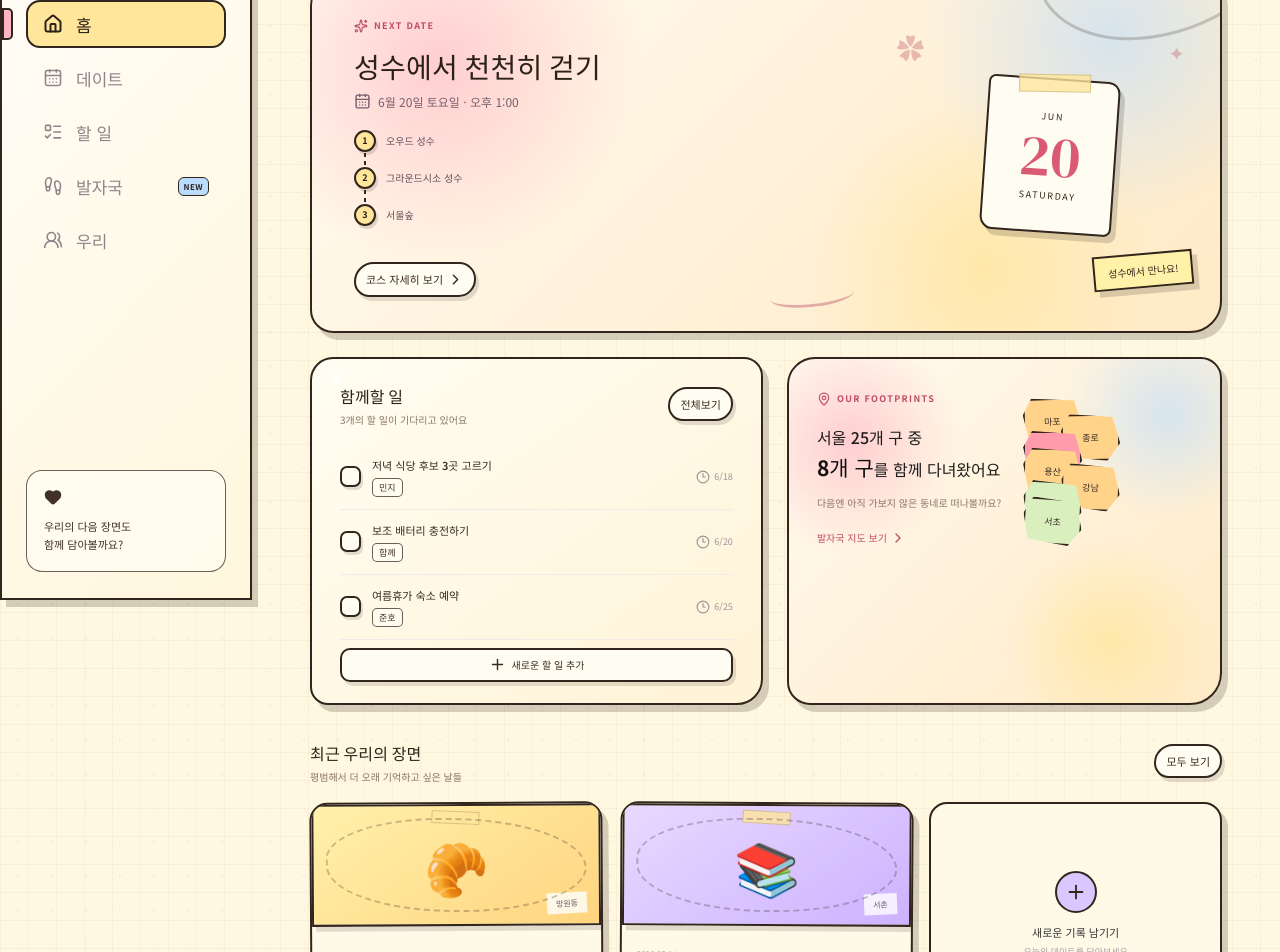
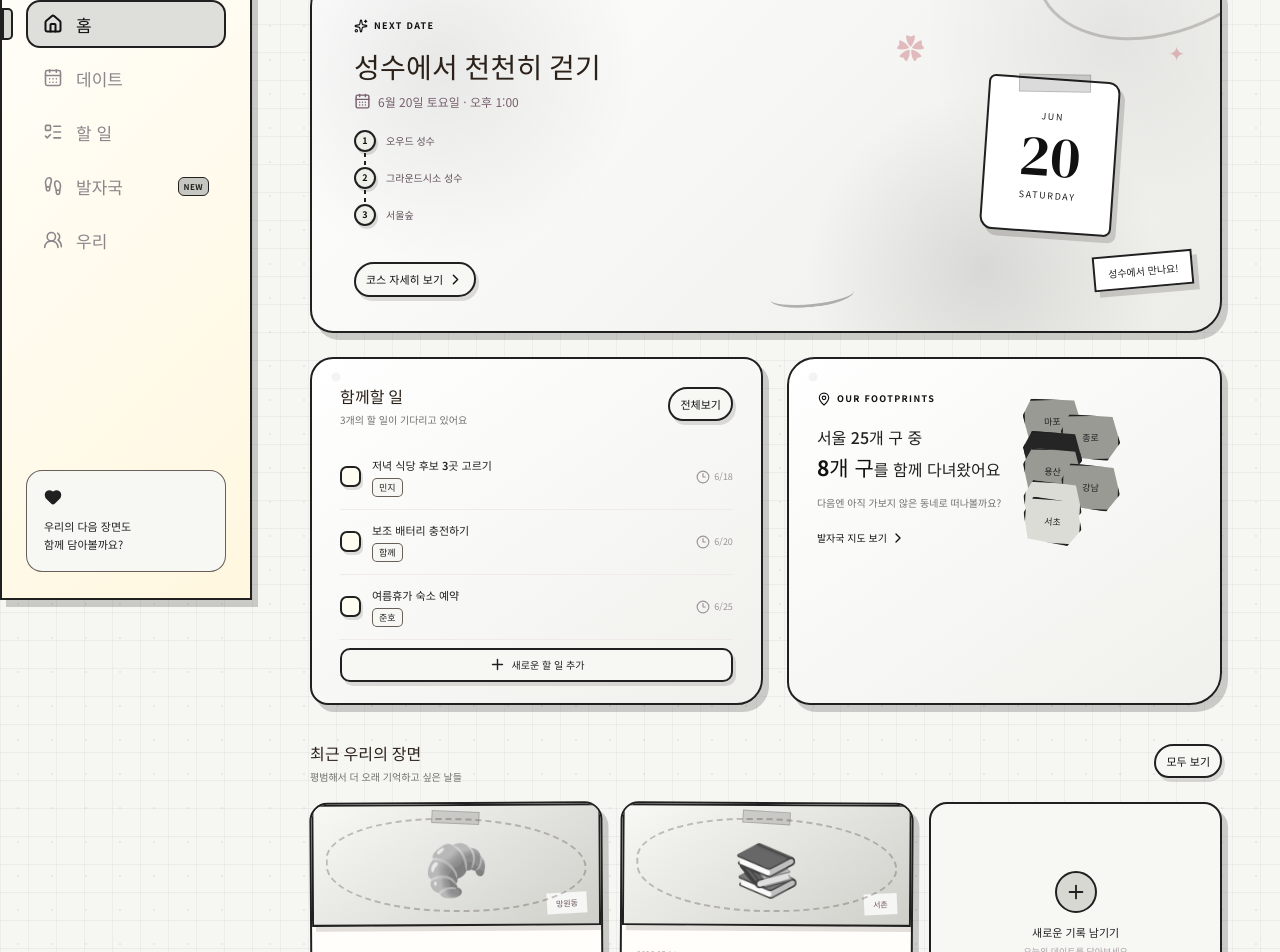
Before and after one commit to yejinrla/dateum, a React (Vite) app: page / in a window 1280 px wide. Shown: the part 200-1152 px from the top of the page. Built offline with nearby package versions, Linux system fonts and the light colour scheme; a web font is replaced by a local one.

Commit message:
Switch sketch theme to monochrome

```diff
--- a/src/styles.css
+++ b/src/styles.css
@@ -1326,3 +1326,275 @@ textarea {
     font-size: 11px;
   }
 }
+
+/* Black-and-white sketch theme */
+:root {
+  color: #202020;
+  background: #f6f6f2;
+  --plum: #222;
+  --plum-deep: #111;
+  --rose: #1f1f1f;
+  --rose-dark: #111;
+  --blush: #ededeb;
+  --cream: #fbfbf7;
+  --ink: #202020;
+  --muted: #70706c;
+  --line: #222;
+  --paper: #fffefa;
+  --paper-deep: #eeeeea;
+  --sketch: #202020;
+  --marker-pink: #d9d9d4;
+  --marker-yellow: #efefea;
+  --marker-blue: #c7c7c2;
+  --marker-green: #e3e3df;
+  --marker-lilac: #d0d0cb;
+  --white: #fff;
+  --shadow: 6px 7px 0 rgba(0, 0, 0, 0.18);
+}
+
+body,
+.main {
+  background:
+    radial-gradient(circle at 18px 22px, rgba(0, 0, 0, 0.055) 0 1.3px, transparent 1.4px),
+    linear-gradient(90deg, rgba(0, 0, 0, 0.04) 1px, transparent 1px),
+    linear-gradient(180deg, rgba(0, 0, 0, 0.04) 1px, transparent 1px),
+    #f6f6f2;
+  background-size: 34px 34px, 28px 28px, 28px 28px, auto;
+}
+
+.hero-card,
+.course-detail-hero,
+.todo-summary,
+.couple-hero,
+.footprint-preview,
+.conquest-card {
+  background:
+    radial-gradient(circle at 14% 24%, rgba(0, 0, 0, 0.08), transparent 24%),
+    radial-gradient(circle at 88% 16%, rgba(0, 0, 0, 0.06), transparent 22%),
+    radial-gradient(circle at 74% 82%, rgba(0, 0, 0, 0.1), transparent 24%),
+    linear-gradient(135deg, #fff, #ecece8);
+  color: #202020;
+}
+
+.card,
+.course-schedule-card,
+.course-info-card,
+.course-todo-card,
+.map-card,
+.selected-district,
+.top-districts,
+.national-footprints,
+.modal {
+  background:
+    radial-gradient(circle at 24px 18px, rgba(0, 0, 0, 0.045) 0 4px, transparent 5px),
+    linear-gradient(145deg, #fff, #f0f0ec);
+}
+
+.brand-mark,
+.primary-button,
+.detail-title-actions > button,
+.course-empty-route button,
+.completed .check-button,
+.province-grid button.visited,
+.toast {
+  color: #fff;
+  background:
+    linear-gradient(145deg, rgba(255, 255, 255, 0.18), transparent),
+    #111;
+}
+
+.primary-button:hover {
+  background: #000;
+}
+
+.secondary-button,
+.add-row-button,
+.text-button,
+.section-title button,
+.date-detail-button,
+.filter-tabs button,
+.segmented-control button,
+.province-grid button,
+.couple-pill,
+.side-quote,
+.place-chips span,
+.course-empty-route,
+.place-note,
+.modal-header button,
+.modal-body input,
+.modal-body select,
+.modal-body textarea,
+.assignee,
+.assignee.pink,
+.course-note-card,
+.course-detail-status,
+.detail-title-actions > strong,
+.district-history > div,
+.district-title > div,
+.top-districts button > span,
+.setting-card,
+.new-memory-card {
+  background: #f7f7f4;
+  color: #202020;
+}
+
+.filter-tabs button.active,
+.segmented-control button.active,
+.nav-button.active,
+.status.upcoming,
+.status.done {
+  color: #111;
+  background: #dededa;
+}
+
+.eyebrow,
+.soft-label,
+.soft-label.peach,
+.inline-link,
+.selected-label,
+.detail-section-title span,
+.detail-card-label,
+.national-footprints-heading span,
+.national-footprints-heading strong,
+.summary-copy > span,
+.summary-copy strong,
+.empty-state svg,
+.district-empty button,
+.mobile-nav button.active,
+.page-header h1 em,
+.text-button,
+.section-title button {
+  color: #111;
+}
+
+.avatar-a,
+.large-avatar.pink,
+.avatar-b,
+.large-avatar.purple {
+  color: #fff;
+  background: #222;
+}
+
+.route-stop span,
+.schedule-marker span {
+  color: #111;
+  background: #efefea;
+}
+
+.hero-copy::after,
+.course-detail-heading::after {
+  border-bottom-color: rgba(0, 0, 0, 0.28);
+}
+
+.date-ticket,
+.floating-note {
+  background: #fff;
+  color: #202020;
+}
+
+.date-ticket::before,
+.tape {
+  background: rgba(0, 0, 0, 0.14);
+}
+
+.date-ticket strong {
+  color: #111;
+}
+
+.date-icon.mint,
+.date-icon.butter,
+.date-icon.lavender,
+.date-icon.rose,
+.course-detail-art.mint,
+.course-detail-art.butter,
+.course-detail-art.lavender,
+.course-detail-art.rose,
+.memory-card.butter .memory-art,
+.memory-card.lavender .memory-art,
+.memory-card.rose .memory-art {
+  background: linear-gradient(145deg, #f8f8f5, #cfcfca);
+}
+
+.date-icon,
+.memory-emoji,
+.course-detail-art > span,
+.district-history > div > span {
+  filter: grayscale(1) contrast(1.04);
+}
+
+.progress-ring {
+  background: conic-gradient(#111 var(--progress), rgba(0, 0, 0, 0.12) 0);
+}
+
+.progress-ring::after {
+  background: #f7f7f4;
+}
+
+.map-legend .level-0,
+.district.level-0 polygon {
+  background: #f5f5f1;
+  fill: #f5f5f1;
+}
+
+.map-legend .level-1,
+.mini-cell.level-1,
+.district.level-1 polygon {
+  background: #dcdcd7;
+  fill: #dcdcd7;
+}
+
+.map-legend .level-2,
+.mini-cell.level-2,
+.district.level-2 polygon {
+  background: #9a9a95;
+  fill: #9a9a95;
+}
+
+.map-legend .level-3,
+.mini-cell.level-3,
+.district.level-3 polygon {
+  background: #252525;
+  fill: #252525;
+}
+
+.district text,
+.district.level-2 text {
+  fill: #202020;
+}
+
+.district.level-3 text {
+  fill: #fff;
+}
+
+.river {
+  fill: #e5e5e1;
+  stroke: rgba(0, 0, 0, 0.36);
+}
+
+.mini-cell {
+  color: #202020;
+}
+
+.mini-cell.level-3 {
+  color: #fff;
+}
+
+.conquest-card .bar i {
+  background: repeating-linear-gradient(
+    -45deg,
+    #111,
+    #111 7px,
+    #bdbdb8 7px,
+    #bdbdb8 14px
+  );
+}
+
+.setting-card > span,
+.new-memory-card span {
+  color: #202020;
+  background: #d8d8d3;
+}
+
+.modal-backdrop {
+  background: rgba(0, 0, 0, 0.38);
+}
```
